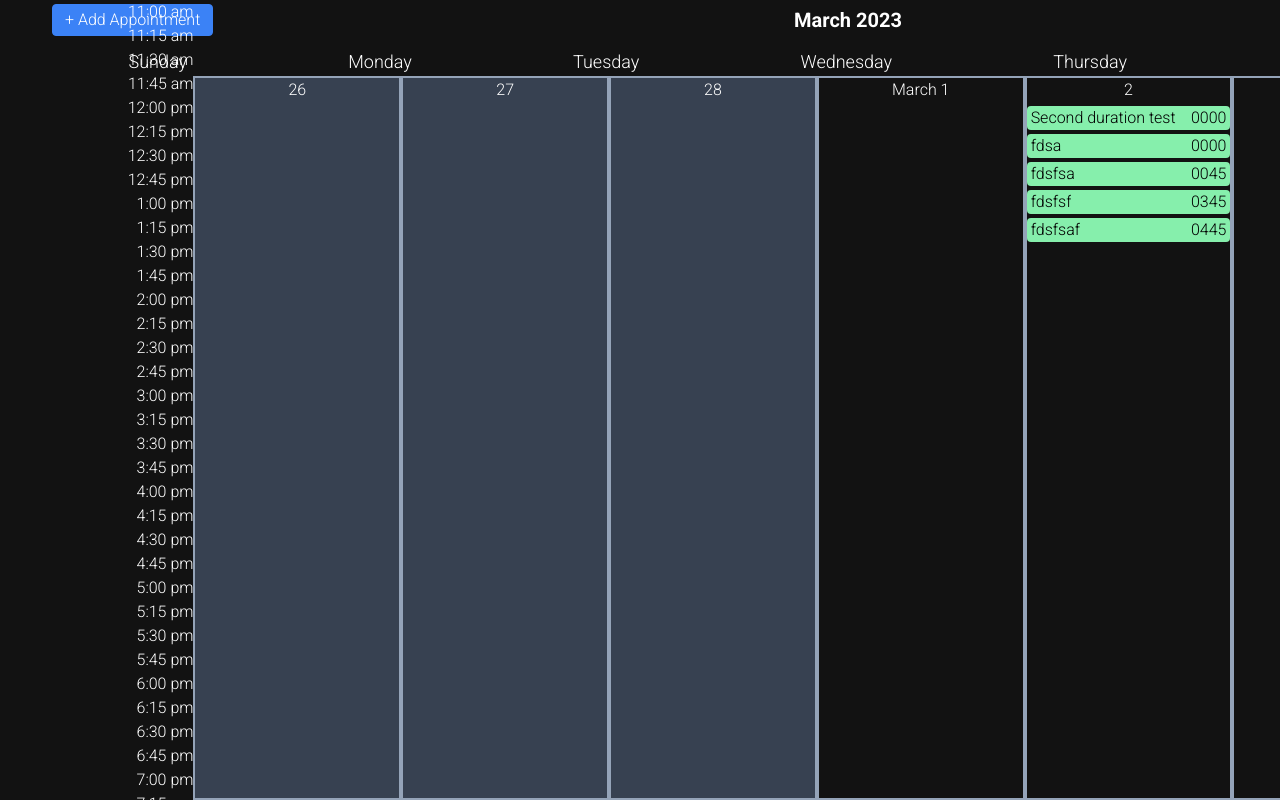
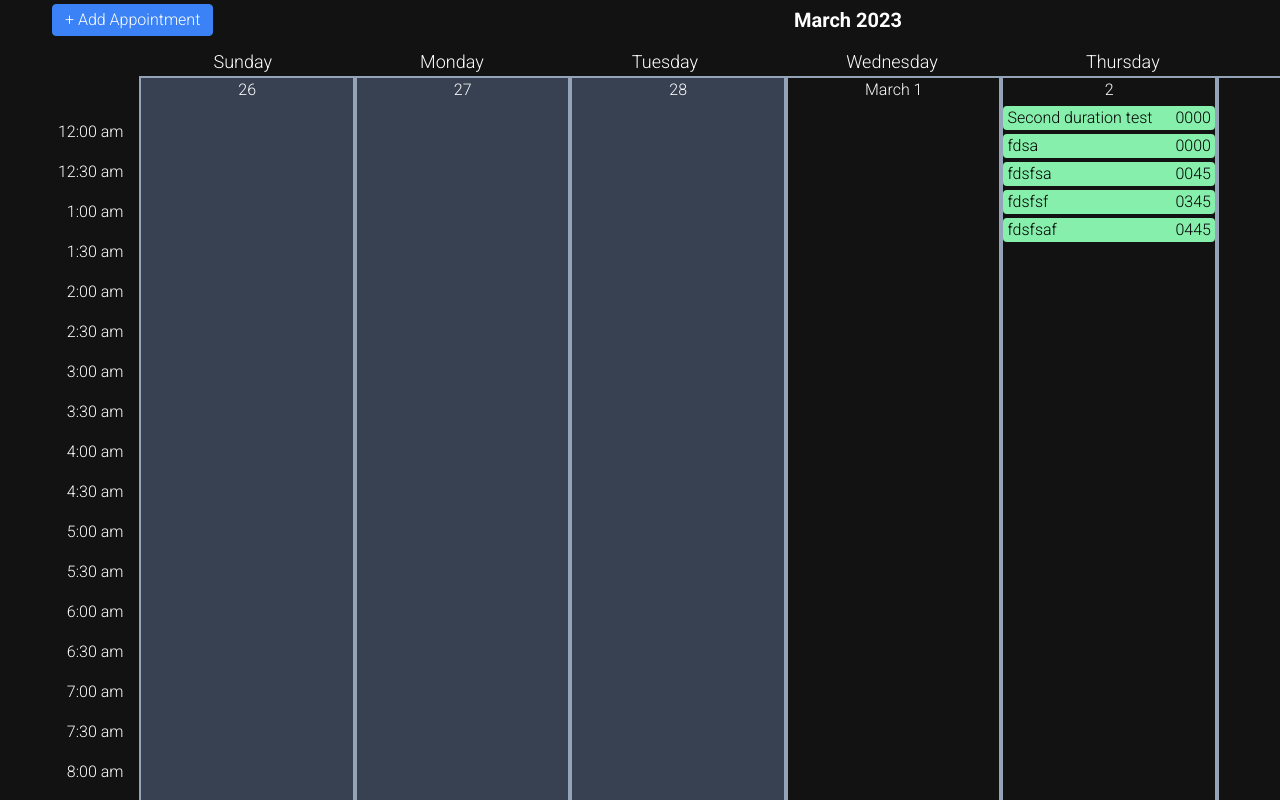
Before and after one commit to Pfirewire/react-calendar, a React (Create React App) app: page /week in a window 1280 px wide. Shown: the top 800 px of the page. Built offline with nearby package versions, Linux system fonts and the light colour scheme; data requests are answered from the project's data file.

Commit message:
adding timeblocks to week view and stretching week view to match height

```diff
--- a/src/components/pages/WeekPage.js
+++ b/src/components/pages/WeekPage.js
@@ -32,10 +32,12 @@ function WeekPage() {
     return(
         <div className='flex flex-col items-end w-full'>
             <Header handlePrev={handlePrevWeek} handleNext={handleNextWeek} />
-            <DaysOfWeekHeader isSingleDay={false} />
-            <div className='w-full h-full flex'>
+            <div className='w-full flex items-stretch'>
                 <TimeBlocks />
-                <Week appointments={appointments} startDate={selectedDate.setDate(selectedDate.getDate() - selectedDate.getDay() - 1)} />
+                <div className='w-full'>
+                    <DaysOfWeekHeader isSingleDay={false} />
+                    <Week appointments={appointments} startDate={selectedDate.setDate(selectedDate.getDate() - selectedDate.getDay() - 1)} />
+                </div>
             </div>
         </div>
     );
--- a/src/components/time-periods/TimeBlocks.js
+++ b/src/components/time-periods/TimeBlocks.js
@@ -13,20 +13,20 @@ function TimeBlocks() {
             hour: 0,
             minute: 0
         };
-        for(let i = 0; i < 95; i++) {
+        for(let i = 0; i < 47; i++) {
             if(time.minute === 60){
                 time.minute = 0;
                 time.hour += 1;
             }
-            timeBlocks.push(<div>{createPrettyHourAndMinute(time)}</div>);
-            time.minute += 15;
+            timeBlocks.push(<div className='h-10 flex justify-end items-center'>{createPrettyHourAndMinute(time)}</div>);
+            time.minute += 30;
         }
         console.log(timeBlocks);
         return timeBlocks;
     }
 
     return(
-        <div className='w-40 h-4 flex flex-col justify-center items-end'>
+        <div className='w-20 mt-16 mr-4'>
             {renderedTimeBlocks()}
         </div>
     );
```
